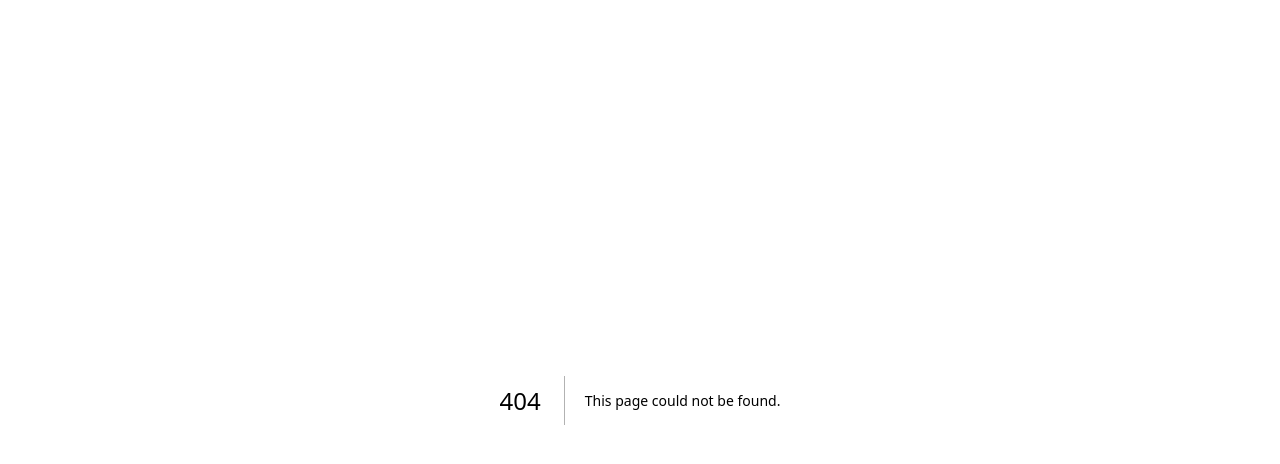
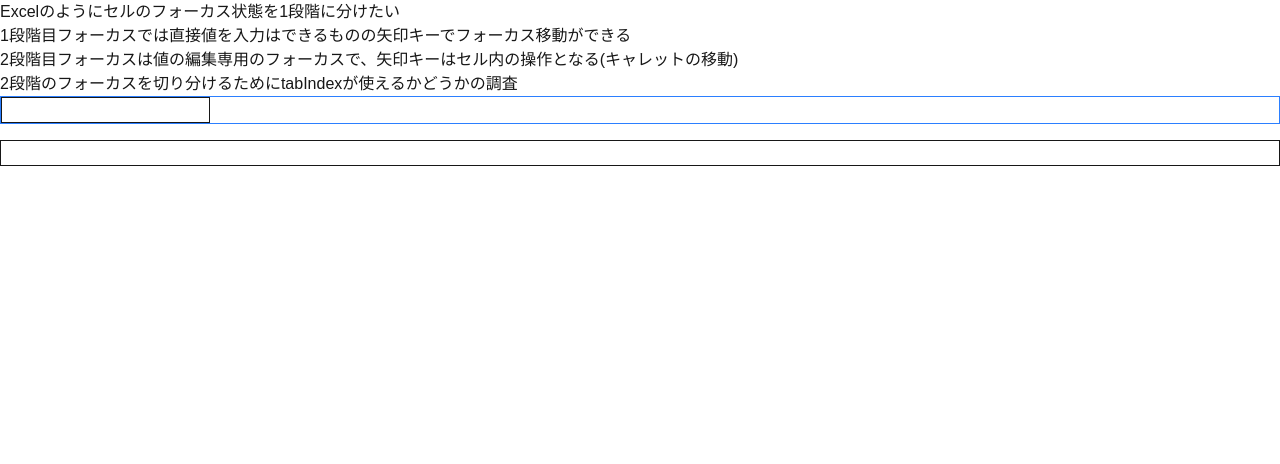
Before and after one commit to kentem-ai-oga/gridTable, a Next.js app: page /work in a window 1280 px wide. Before the commit this address had no page. Shown: the top 464 px of the page. Built offline with nearby package versions, Linux system fonts and the light colour scheme.

Commit message:
Excelっぽいフォーカスの制御のお試し

```diff
--- /dev/null
+++ b/app/work/page.tsx
@@ -0,0 +1,42 @@
+"use client";
+
+import { useRef } from "react";
+
+export default function WorkPage() {
+  const divRef = useRef<HTMLDivElement>(null);
+  const inputRef = useRef<HTMLInputElement>(null);
+
+  return (
+    <main>
+      <h1>Excelのようにセルのフォーカス状態を1段階に分けたい</h1>
+      <ul>
+        <li>
+          1段階目フォーカスでは直接値を入力はできるものの矢印キーでフォーカス移動ができる
+        </li>
+        <li>
+          2段階目フォーカスは値の編集専用のフォーカスで、矢印キーはセル内の操作となる(キャレットの移動)
+        </li>
+      </ul>
+      <h2>2段階のフォーカスを切り分けるためにtabIndexが使えるかどうかの調査</h2>
+      <div className="flex flex-col gap-4">
+        <div
+          ref={divRef}
+          tabIndex={0}
+          className="border border-blue-500 focus:outline-2 focus:outline-orange-500"
+          onClick={() => divRef.current?.focus()}
+        >
+          <input
+            ref={inputRef}
+            tabIndex={-1}
+            className="border"
+            type="text"
+            onPointerDown={(e) => e.preventDefault()} // onClickでpreventDefaultをしてもinputにフォーカスが当たってしまうので、onPointerDownでpreventDefaultをする
+            onClick={(e) => e.stopPropagation()} // フォーカスが当たっているときにクリックしてもdivにフォーカスが当たらないように
+            onDoubleClick={() => inputRef.current?.focus()}
+          />
+        </div>
+        <input className="border" type="text" />
+      </div>
+    </main>
+  );
+}
```
